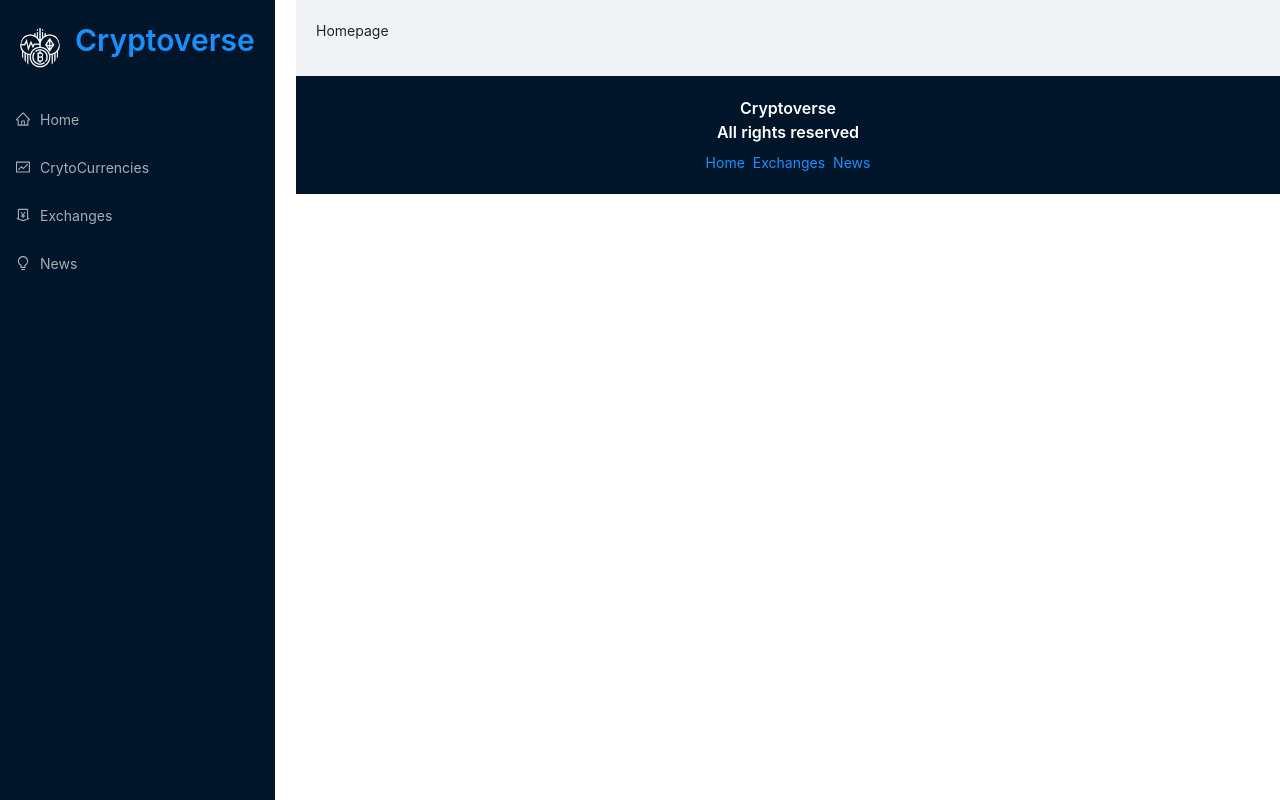
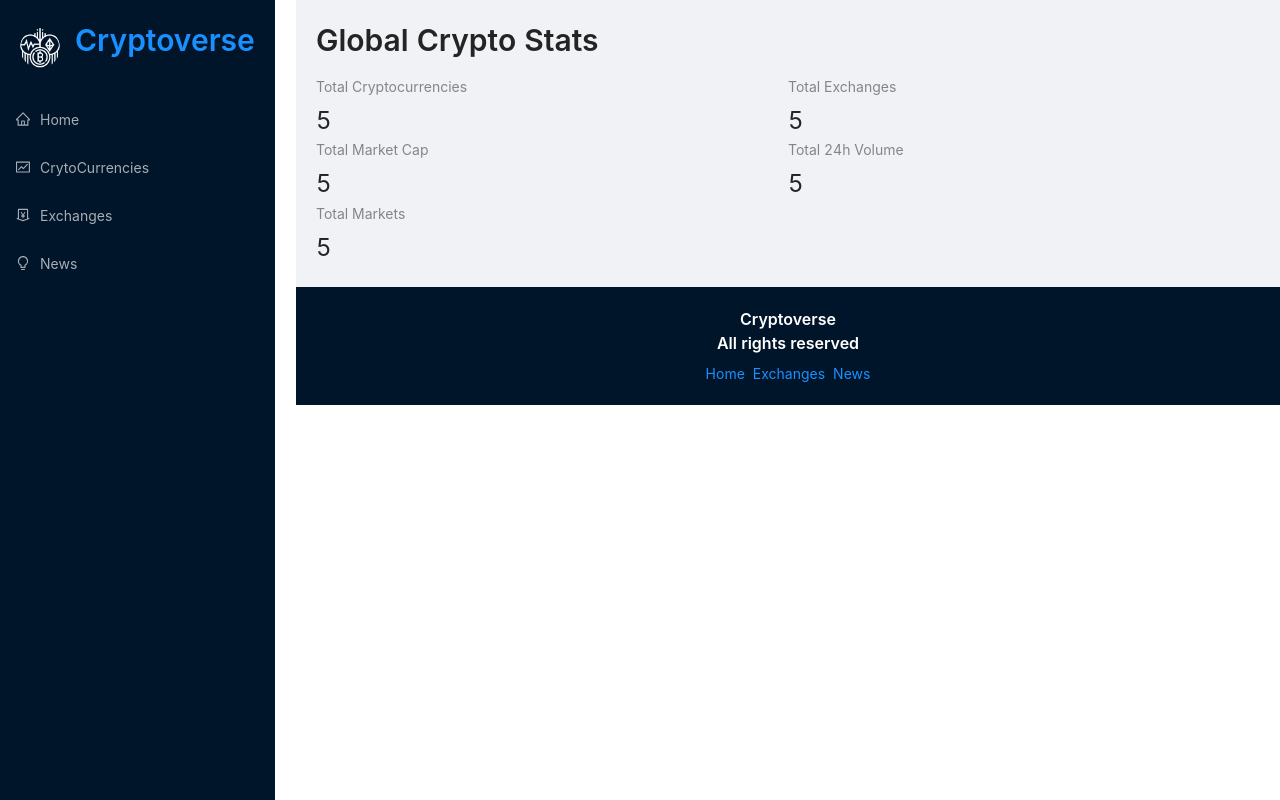
Before and after one commit to MauricioMorenoMorales/RP-03-crytoapp, a React (Create React App) app: page / in a window 1280 px wide. Built offline with nearby package versions, Linux system fonts and the light colour scheme.

Commit message:
crypto redux base completed

```diff
--- /dev/null
+++ b/src/app/store.ts
@@ -0,0 +1,9 @@
+import { configureStore } from '@reduxjs/toolkit';
+
+import { cryptoApi } from '../services/cryptoApi';
+
+export default configureStore({
+	reducer: {
+		[cryptoApi.reducerPath]: cryptoApi.reducer,
+	},
+});
--- a/src/components/Homepage.tsx
+++ b/src/components/Homepage.tsx
@@ -1,11 +1,34 @@
 import React from 'react';
+import millify from 'millify';
+import { Typography, Row, Col, Statistic } from 'antd';
+import { Link } from 'react-router-dom';
+
+const { Title } = Typography;
 
 const Homepage = () => {
 	return (
-		<div>
-			<p>Homepage</p>
-			<p></p>
-		</div>
+		<>
+			<Title level={2} className="heading">
+				Global Crypto Stats
+			</Title>
+			<Row>
+				<Col span={12}>
+					<Statistic title="Total Cryptocurrencies" value="5" />
+				</Col>
+				<Col span={12}>
+					<Statistic title="Total Exchanges" value="5" />
+				</Col>
+				<Col span={12}>
+					<Statistic title="Total Market Cap" value="5" />
+				</Col>
+				<Col span={12}>
+					<Statistic title="Total 24h Volume" value="5" />
+				</Col>
+				<Col span={12}>
+					<Statistic title="Total Markets" value="5" />
+				</Col>
+			</Row>
+		</>
 	);
 };
 
--- a/src/index.tsx
+++ b/src/index.tsx
@@ -1,13 +1,17 @@
 import React from 'react';
 import ReactDOM from 'react-dom';
 import { BrowserRouter as Router } from 'react-router-dom';
+import { Provider } from 'react-redux';
 
 import App from './App';
 import 'antd/dist/antd.css';
+import store from './app/store';
 
 ReactDOM.render(
 	<Router>
-		<App />
+		<Provider store={store}>
+			<App />
+		</Provider>
 	</Router>,
 	document.getElementById('root'),
 );
--- /dev/null
+++ b/src/services/cryptoApi.ts
@@ -0,0 +1,30 @@
+// const axios = require("axios").default;
+import { createApi, fetchBaseQuery } from '@reduxjs/toolkit/query';
+
+const cryptoApiHeaders = {
+	'x-rapidapi-host': 'coinranking1.p.rapidapi.com',
+	'x-rapidapi-key': 'd016496cf4mshf87ffef8a6d0a61p1434a3jsne91ea82e08bc',
+};
+
+const baseUrl = 'https://coinranking1.p.rapidapi.com/exchanges';
+
+const createRequest = (url: string) => ({ url, headers: cryptoApiHeaders });
+
+const options = {
+	method: 'GET',
+	url: 'https://coinranking1.p.rapidapi.com/exchanges',
+	headers: {
+		'x-rapidapi-host': 'coinranking1.p.rapidapi.com',
+		'x-rapidapi-key': 'd016496cf4mshf87ffef8a6d0a61p1434a3jsne91ea82e08bc',
+	},
+};
+
+export const cryptoApi = createApi({
+	reducerPath: 'cryptoApi',
+	baseQuery: fetchBaseQuery({ baseUrl }),
+	endpoints: builder => ({
+		getCryptos: builder.query({
+			query: () => createRequest('/coins'),
+		}),
+	}),
+});
```
